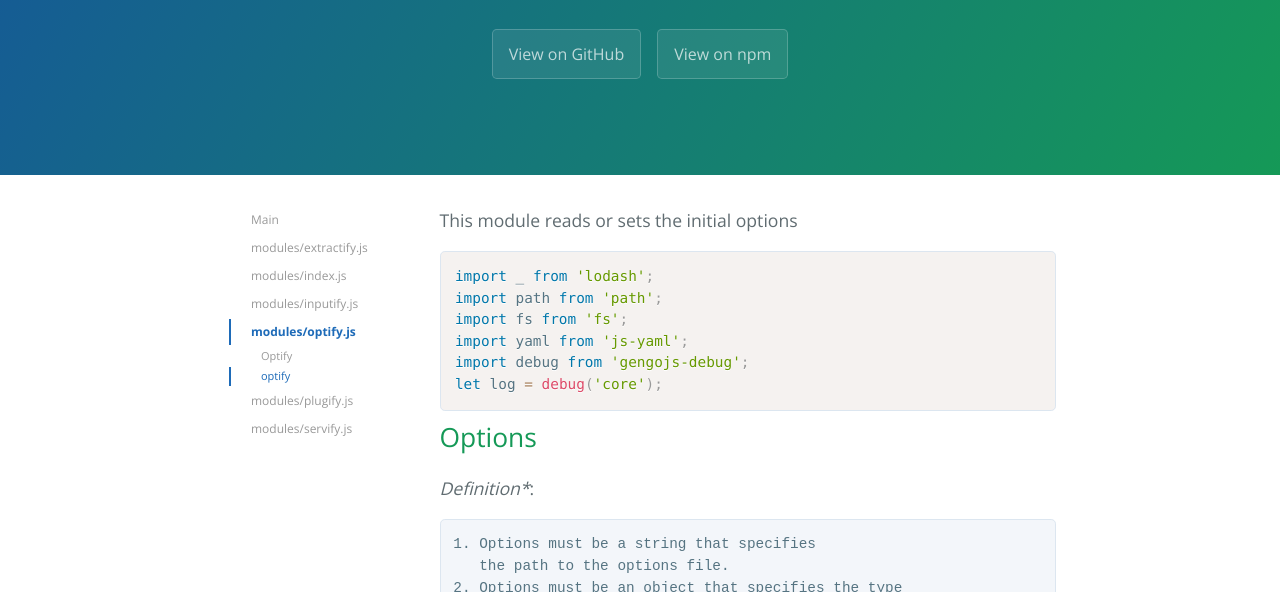
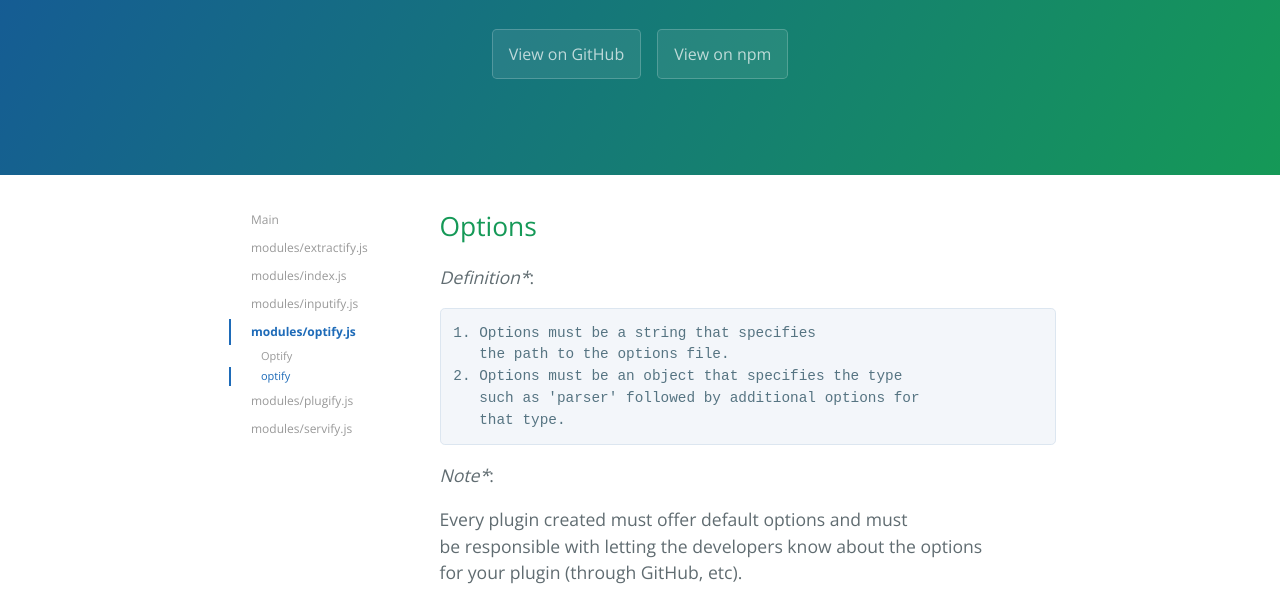
Before and after one commit to gengojs/core-modules, a plain HTML site: page modules/optify.js.html in a window 1280 px wide. Shown: the part 208-800 px from the top of the page. Drawn offline with nearby package versions, Linux system fonts and the light colour scheme.

Commit message:
Update 2015-10-05T22:56:59.918Z

```diff
--- a/modules/optify.js.html
+++ b/modules/optify.js.html
@@ -35,13 +35,6 @@
           </ul>
         </div>
         <div class="col-md-9">
-          <div class="description"><p>This module reads or sets the initial options</p></div>
-          <pre><code class="language-javascript">import _ from 'lodash';
-import path from 'path';
-import fs from 'fs';
-import yaml from 'js-yaml';
-import debug from 'gengojs-debug';
-let log = debug('core');</code></pre>
           <div class="description"><h2>Options</h2>
 <p><em>Definition*</em>: </p><pre><code>1. Options must be a string that specifies
    the path to the options file.
```
Also changed, not shown: modules/plugify.js.html (+2 -2 lines).
